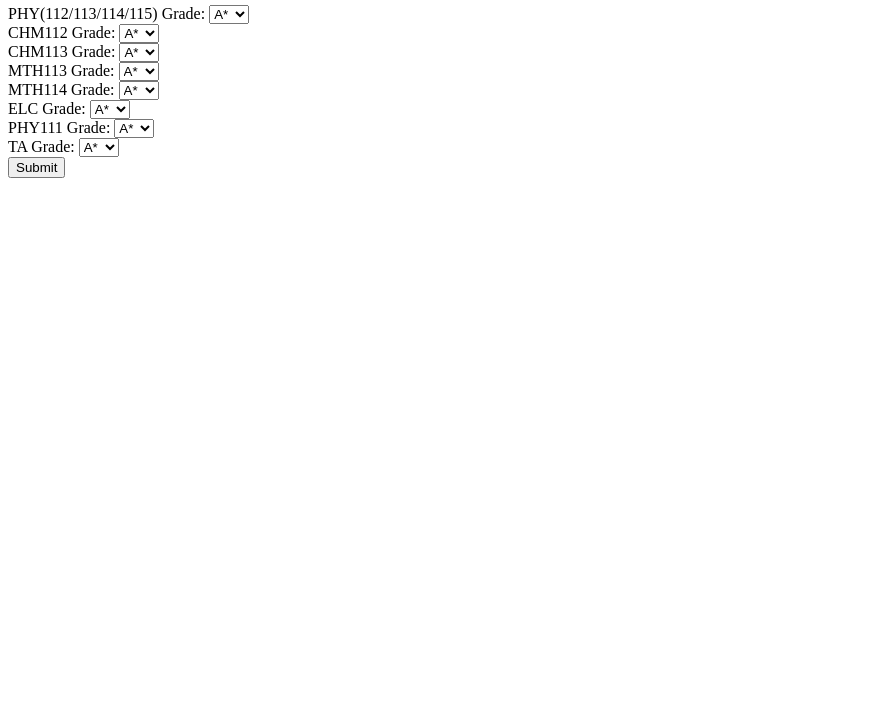
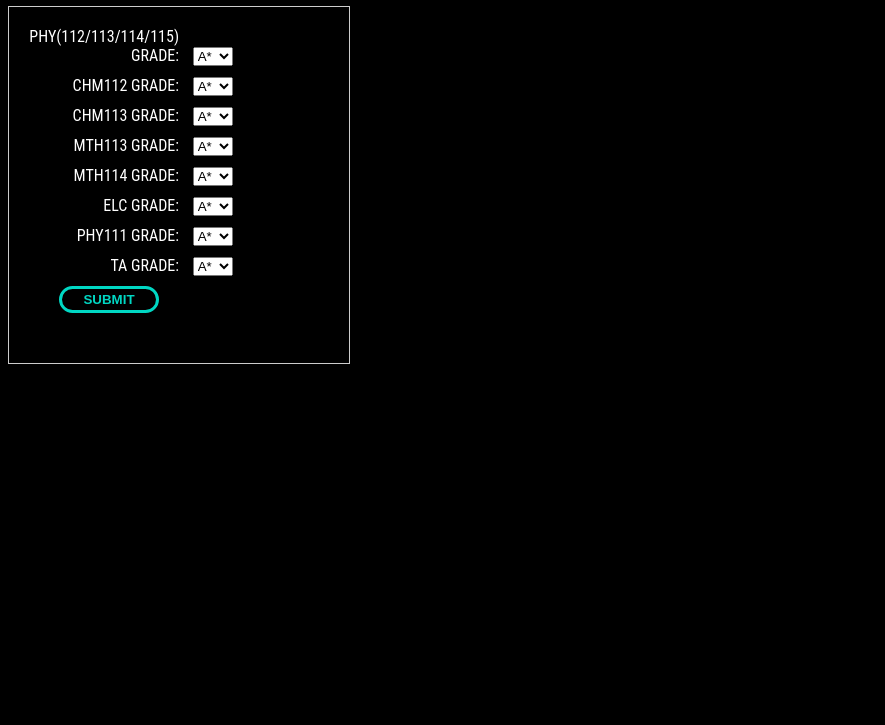
Before and after one commit to agankit2004/SPI-Calculator, a plain HTML site: page ta.html in a window 1280 px wide. Shown: the part 75-800 px from the top of the page, without its empty margins (0-885 px from the left). Drawn offline with Linux system fonts and the light colour scheme.

Commit message:
Update style.css

```diff
--- a/style.css
+++ b/style.css
@@ -1,3 +1,26 @@
+body{
+    font-family: 'Roboto Condensed', sans-serif;
+    height: 100%;
+    background-color: black;
+    color: #fff;
+    text-transform: uppercase;
+}
+form {
+    border: 1px solid #ccc;
+    padding: 20px;
+    width: 300px;
+  }
+
+  form div {
+    margin-bottom: 10px;
+  }
+
+  form label {
+    display: inline-block;
+    width: 150px;
+    text-align: right;
+    margin-right: 10px;
+  }
 h1{
     text-align: center;
 }
@@ -5,9 +28,47 @@ h1{
     font-weight: bold;
     font-size: 20px;
 }
-/* div {
-    display: flex;
-    justify-content: center;
-    align-items: center;
+button{
+  width: 100px;
+  padding-top: 3px;
+  padding-bottom: 3px;
+  text-align: center;
+  color: #000;
+  text-transform: uppercase;
+  font-weight: 600;
+  margin-left: 30px;
+  margin-bottom: 30px;
+  cursor: pointer;
+  display: inline-block;
 
-} */
+  background-color: transparent;
+  border: 3px solid #00d7c3;
+  border-radius: 50px;
+  -webkit-transition: all .15s ease-in-out;
+  transition: all .15s ease-in-out;
+  color: #00d7c3;
+  }
+button:hover{
+    box-shadow: 0 0 10px 0 #00d7c3 inset, 0 0 20px 2px #00d7c3;
+    border: 3px solid #00d7c3;
+  }
+
+
+
+
+  .glow {
+    font-size: 20px;
+    color: #fff;
+    text-align: center;
+    animation: glow 1s ease-in-out infinite alternate;
+  }
+
+  @-webkit-keyframes glow {
+    from {
+      text-shadow: 0 0 10px #fff, 0 0 20px #fff, 0 0 30px #00d7c3, 0 0 40px #00d7c3, 0 0 50px #00d7c3, 0 0 60px #00d7c3, 0 0 70px #00d7c3;
+    }
+
+    to {
+      text-shadow: 0 0 20px #fff, 0 0 30px #1effe8, 0 0 40px #1effe8, 0 0 50px #1effe8, 0 0 60px #1effe8, 0 0 70px #1effe8, 0 0 80px #1effe8;
+    }
+  }
```
